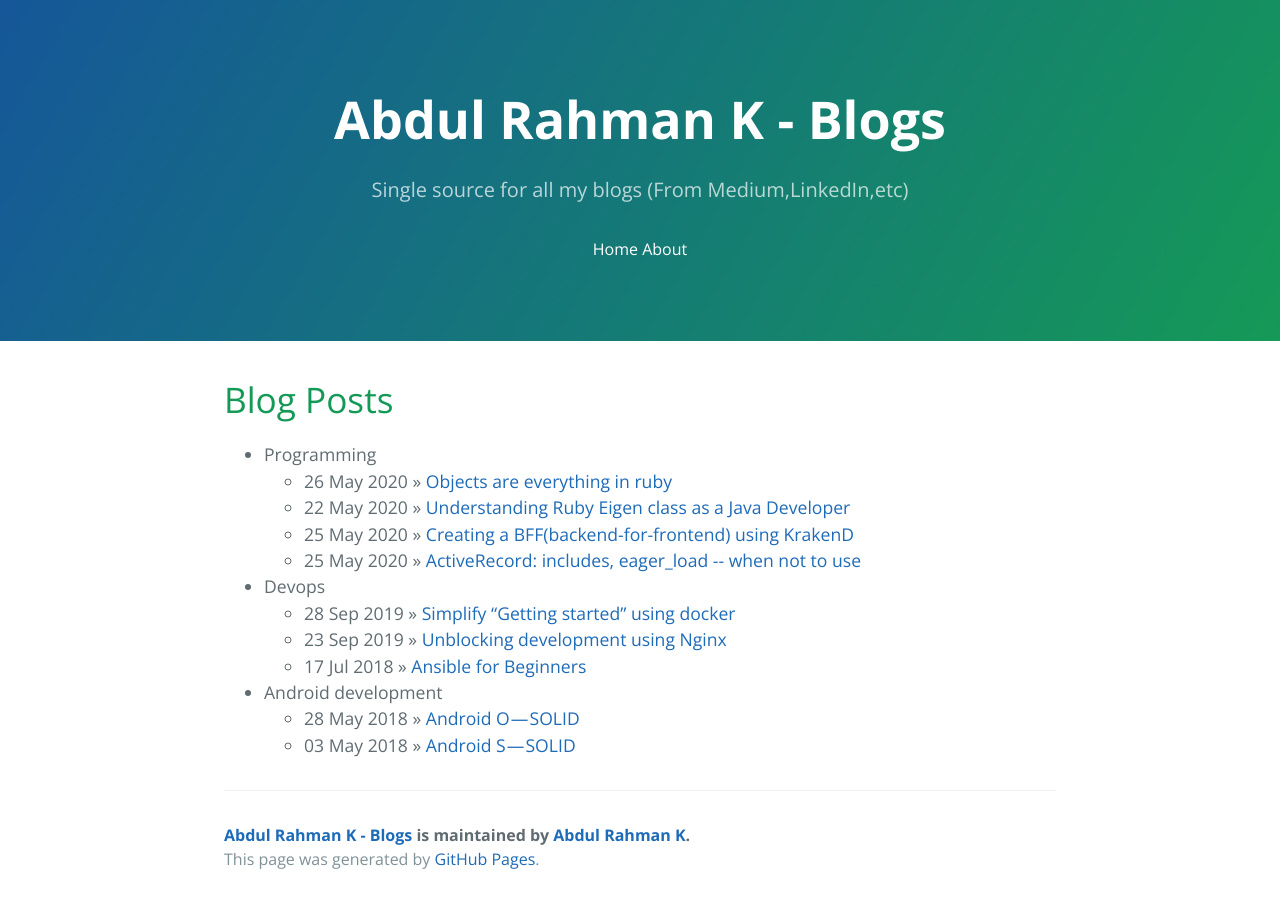
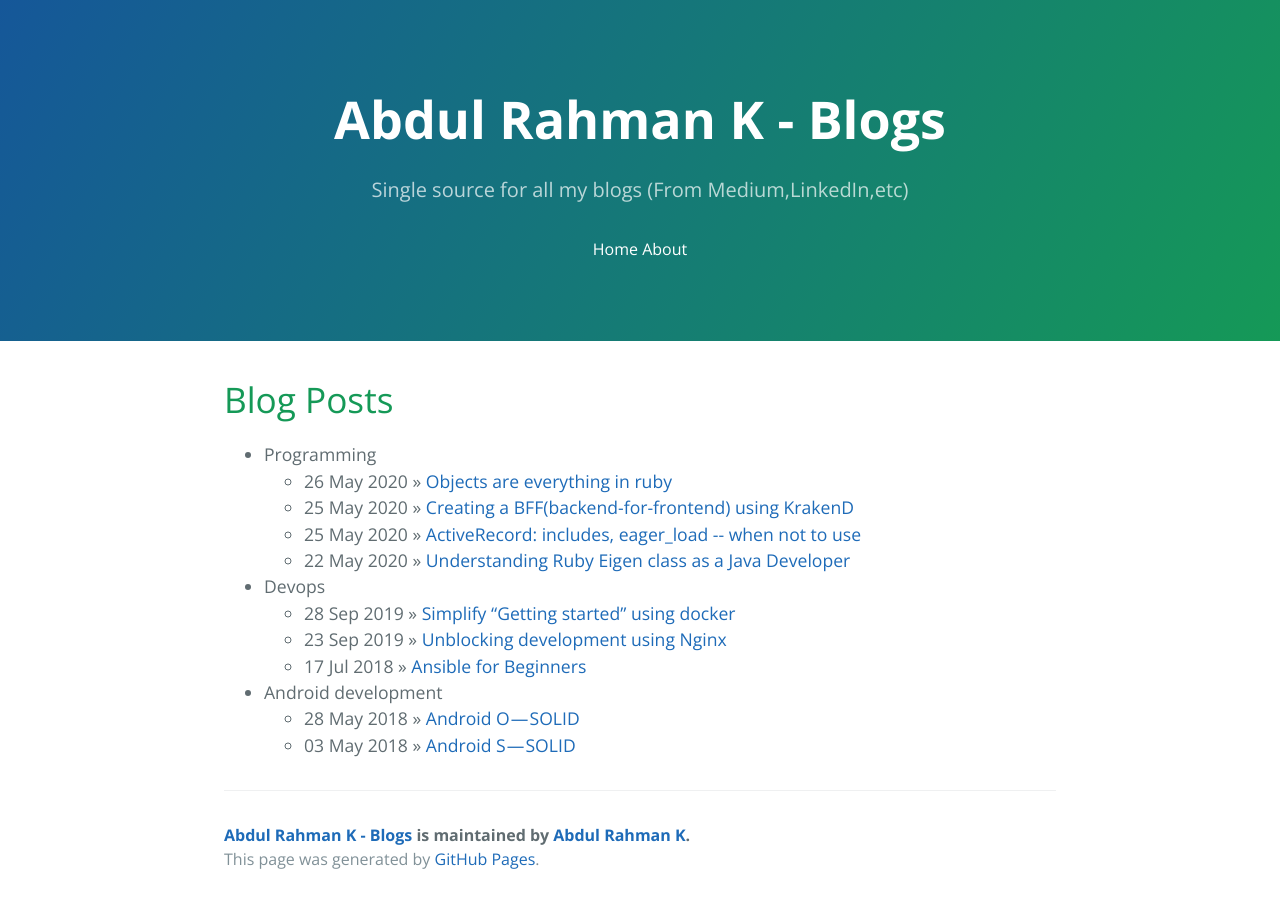
Before and after one commit to abdulrahmank/abdulrahmank.github.io, a Jekyll site: the page built from index.html, in a window 1280 px wide. Built offline with Jekyll 4.4.1, drawn with Linux system fonts in a browser that asks for light colours; the list of posts is cut into pages by our own code; part of the change alters nothing that is shown.

```diff
--- a/_config.yml
+++ b/_config.yml
@@ -27,15 +27,15 @@ post_topics:
       - date: May 26, 2020
         url: /main/2020/03/26/ruby-objects-are-everything.html
         title: Objects are everything in ruby
-      - date: May 22, 2020
-        url: https://medium.com/swlh/understanding-ruby-eigen-class-as-a-java-developer-1dd20d3cd725
-        title: Understanding Ruby Eigen class as a Java Developer
       - date: May 25, 2020
         url: /main/2020/03/24/creating-bff-using-krakend.html
         title: Creating a BFF(backend-for-frontend) using KrakenD
       - date: May 25, 2020
         url: /main/2020/03/24/includes-vs-eager-loading-copy.html
         title: "ActiveRecord: includes, eager_load -- when not to use"
+      - date: May 22, 2020
+        url: https://medium.com/swlh/understanding-ruby-eigen-class-as-a-java-developer-1dd20d3cd725
+        title: Understanding Ruby Eigen class as a Java Developer
 
   - name: Devops
     posts:
```
